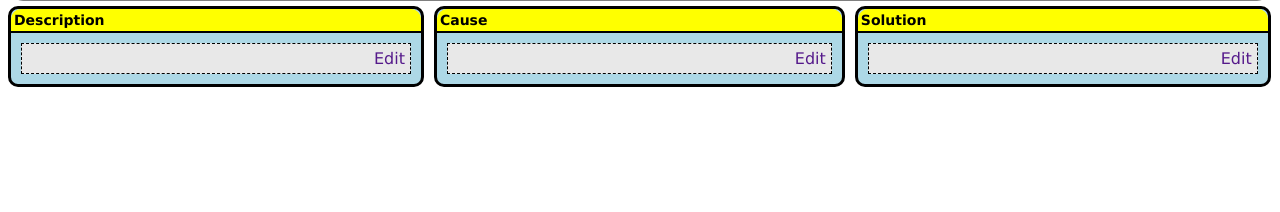
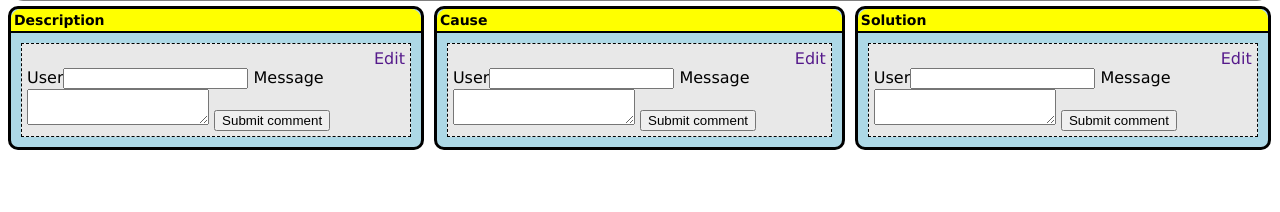
Before and after one commit to benjaminp/mozugs, a Python web app: template templates/bug.html in a window 1280 px wide. Shown: the part 162-374 px from the top of the page. Run offline with Jinja, Linux system fonts and the light colour scheme; the template is opened without the code that fills it, so the values that code supplies are empty; some libraries are stand-ins or nearby versions.

Commit message:
comments

```diff
--- a/mozugs/urls.py
+++ b/mozugs/urls.py
@@ -8,5 +8,6 @@ url_map = Map([
     Rule("/login", endpoint="login"),
     Rule("/newbug/", endpoint="new_bug"),
     Rule("/bug/<int:bugid>/", endpoint="view_bug"),
-    Rule("/bugs/", endpoint="list_bugs")
+    Rule("/bugs/", endpoint="list_bugs"),
+    Rule("/addcomment/<string:kind>/<int:bugid>/", endpoint="add_comment"),
 ], redirect_defaults=False)
--- a/templates/bug.html
+++ b/templates/bug.html
@@ -19,6 +19,21 @@
 </div>
 <div class="bug-comment-text">
 {{ bug.description|e }}
+
+    {% for comment in comments_description %}
+        <div class="comment">
+            <h4>{{ comment.user }}</h4>
+            {{ comment.message }}
+        </div>
+    {% endfor %}
+
+    <div class="commentform">
+    <form id="newdcomment-form" method="post" action="{{ url_for('add_comment', bugid=bug.id, kind='Description') }}">
+        <label for="dcommentform-user">User</label><input id="dcommentform-user" name="user" type="text">
+        <label for="dcommentform-message">Message</label><textarea id="dcommentform-message" name="message"></textarea>
+        <input type="submit" value="Submit comment">
+    </form>
+    </div>
 </div>
 </div>
 </section>
@@ -31,6 +46,21 @@
 <a href="">Edit</a>
 </div>
 <div class="bug-comment-text">
+
+    {% for comment in comments_cause %}
+        <div class="comment">
+            <h4>{{ comment.user }}</h4>
+            {{ comment.message }}
+        </div>
+    {% endfor %}
+
+    <div class="commentform">
+    <form id="newccomment-form" method="post" action="{{ url_for('add_comment', bugid=bug.id, kind='Cause') }}">
+        <label for="ccommentform-user">User</label><input id="ccommentform-user" name="user" type="text">
+        <label for="ccommentform-message">Message</label><textarea id="ccommentform-message" name="message"></textarea>
+        <input type="submit" value="Submit comment">
+    </form>
+    </div>
 </div>
 </div>
 </section>
@@ -43,6 +73,21 @@
 <a href="">Edit</a>
 </div>
 <div class="bug-comment-text">
+
+    {% for comment in comments_solution %}
+        <div class="comment">
+            <h4>{{ comment.user }}</h4>
+            {{ comment.message }}
+        </div>
+    {% endfor %}
+
+    <div class="commentform">
+    <form id="newscomment-form" method="post" action="{{ url_for('add_comment', bugid=bug.id, kind='Solution') }}">
+        <label for="scommentform-user">User</label><input id="scommentform-user" name="user" type="text">
+        <label for="scommentform-message">Message</label><textarea id="scommentform-message" name="message"></textarea>
+        <input type="submit" value="Submit comment">
+    </form>
+    </div>
 </div>
 </div>
 </section>
```
Also changed, not shown: mozugs/views.py (+22 -1 lines).
